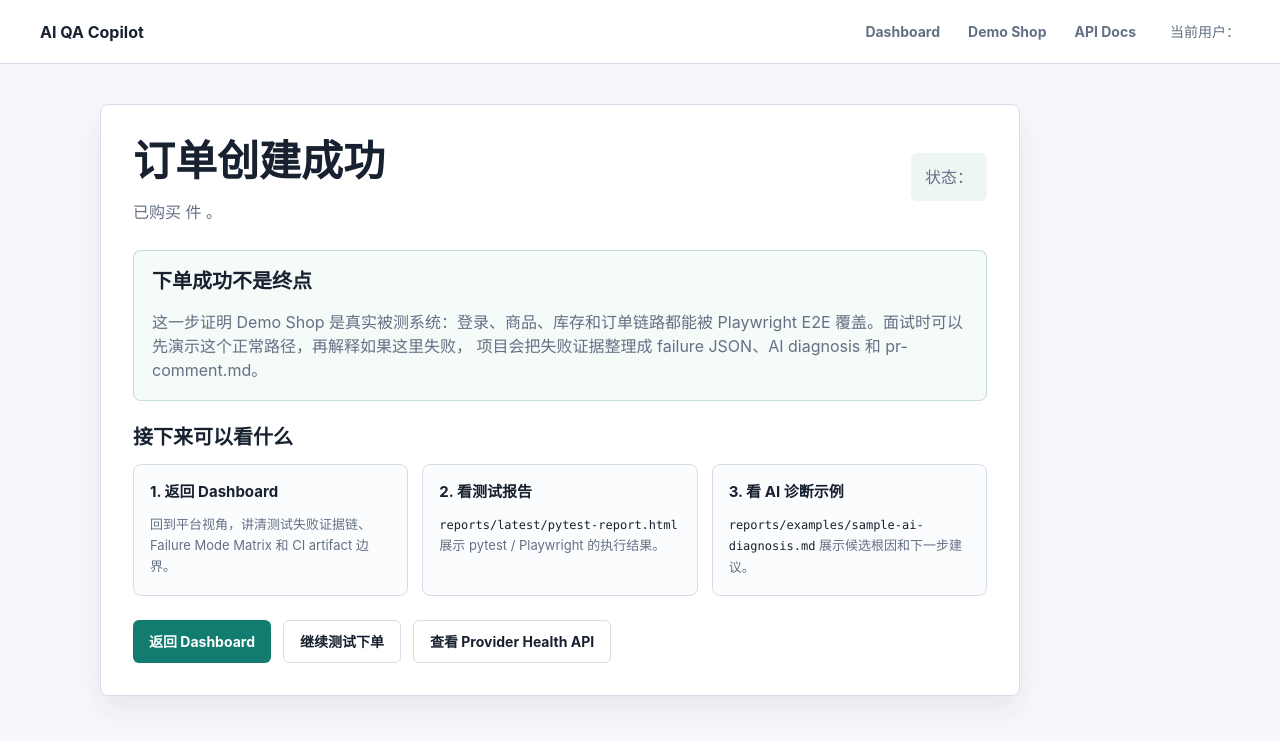
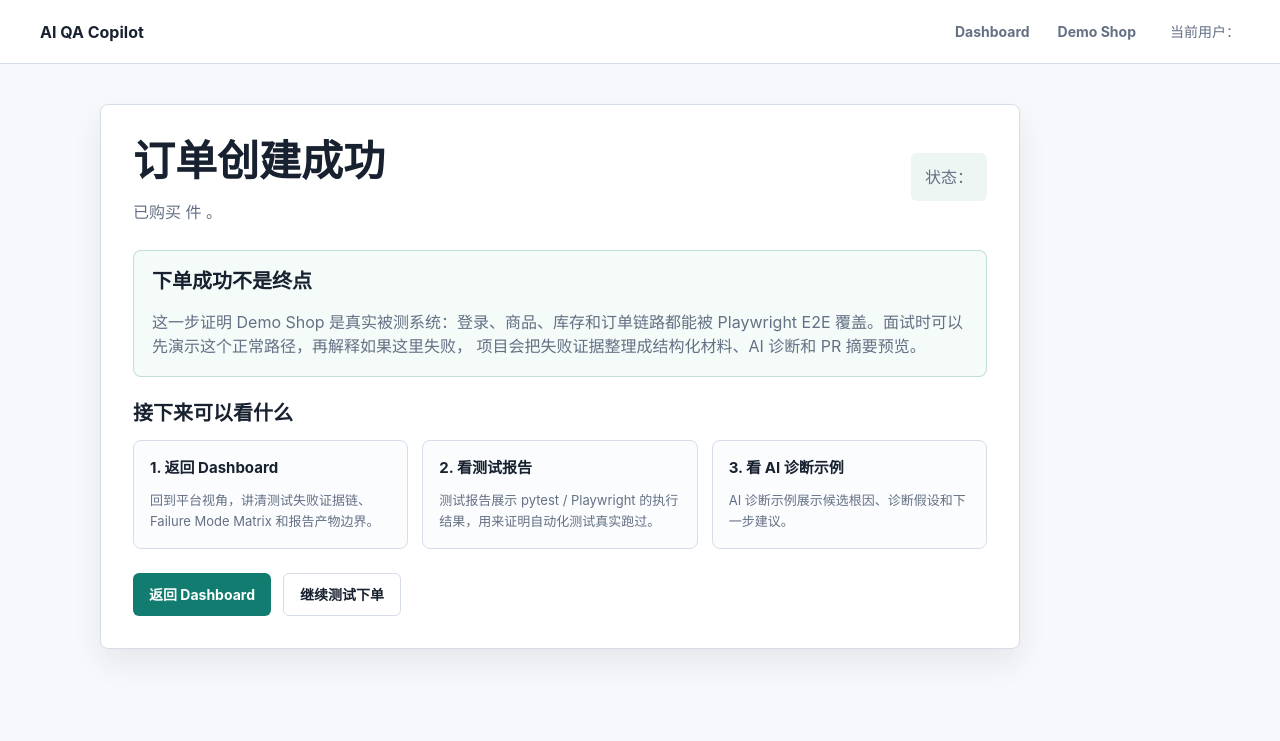
Before and after one commit to sbkyc/ai-qa-copilot, a FastAPI app: template app/templates/order_success.html in a window 1280 px wide. Shown: the top 741 px of the page. Run offline with FastAPI, Linux system fonts and the light colour scheme; the template is opened without the code that fills it, so the values that code supplies are empty.

Commit message:
hide internal demo details from UI (#20)
Co-authored-by: Codex <codex@example.local>

```diff
--- a/app/main.py
+++ b/app/main.py
@@ -40,18 +40,18 @@ templates = Jinja2Templates(directory="app/templates")
 
 PROVIDER_ISSUE_LABELS = {
     "api_key": "缺少 API key",
-    "base_url": "缺少 base URL",
-    "model": "缺少 model",
-    "unsupported_provider": "不支持的 provider",
-    "unsupported_api_style": "不支持的 API style",
+    "base_url": "缺少服务地址",
+    "model": "缺少模型配置",
+    "unsupported_provider": "不支持的 AI 服务",
+    "unsupported_api_style": "不支持的 API 类型",
 }
 
 PROVIDER_ISSUE_HINTS = {
-    "api_key": "配置 AI_API_KEY 或对应服务商的专用 key。",
-    "base_url": "为 OpenAI-compatible 网关配置 AI_BASE_URL。",
-    "model": "为当前 provider 配置 AI_MODEL。",
-    "unsupported_provider": "检查 AI_PROVIDER 是否拼写正确。",
-    "unsupported_api_style": "使用 AI_API_STYLE=chat 或 AI_API_STYLE=responses。",
+    "api_key": "配置 AI 服务密钥。",
+    "base_url": "为兼容网关配置服务地址。",
+    "model": "为当前 AI 服务配置模型。",
+    "unsupported_provider": "检查 AI 服务名称是否拼写正确。",
+    "unsupported_api_style": "检查 API 调用类型配置。",
 }
 
 DASHBOARD_VALUE_CARDS = [
@@ -65,8 +65,7 @@ DASHBOARD_VALUE_CARDS = [
     {
         "title": "失败证据链",
         "body": (
-            "测试失败会沉淀 pytest HTML report、failure JSON，以及可用时的 "
-            "screenshots / traces。"
+            "测试失败会沉淀测试报告、结构化失败证据，以及可用时的浏览器截图或调试附件。"
         ),
     },
     {
@@ -74,22 +73,22 @@ DASHBOARD_VALUE_CARDS = [
         "body": "把失败上下文组织成 Failure Mode Matrix，输出证据、分类、候选根因和下一步建议。",
     },
     {
-        "title": "Provider 安全边界",
-        "body": "AI 服务状态可观察，但不暴露 API key、base URL、model 或 key source。",
+        "title": "AI 服务安全边界",
+        "body": "AI 服务状态可观察，但不展示密钥或内部配置。",
     },
     {
         "title": "CI 作品集产物",
-        "body": "qa-reports 与 demo-qa-reports 让面试官不用复现失败，也能看到完整 QA 交付物。",
+        "body": "真实 CI 报告包与安全演示报告包，让面试官不用复现失败，也能看到完整 QA 交付物。",
     },
 ]
 
 DASHBOARD_PIPELINE_STEPS = [
     "pytest / Playwright",
-    "failure JSON",
-    "AI diagnosis",
+    "结构化失败证据",
+    "AI 诊断",
     "Failure Mode Matrix",
-    "dry-run PR comment preview",
-    "qa-reports",
+    "PR 摘要预览",
+    "CI 报告包",
 ]
 
 FAILURE_MODE_ROWS = [
@@ -127,17 +126,16 @@ FAILURE_MODE_ROWS = [
 
 ARTIFACT_CARDS = [
     {
-        "title": "qa-reports",
-        "kind": "真实 CI artifact",
+        "title": "CI 报告包",
+        "kind": "真实 CI 产物",
         "body": (
-            "push / pull_request CI 上传的测试报告、failure JSON、AI diagnosis "
-            "和 dry-run PR comment preview。"
+            "CI 上传的测试报告、结构化失败证据、AI 诊断和 PR 摘要预览。"
         ),
     },
     {
-        "title": "demo-qa-reports",
-        "kind": "workflow_dispatch curated demo artifact",
-        "body": "基于 reports/examples 的稳定面试演示产物，不代表本次真实 CI 失败。",
+        "title": "演示报告包",
+        "kind": "手动生成的安全演示报告包",
+        "body": "基于安全示例数据生成，适合稳定面试展示，不代表当前真实故障。",
     },
 ]
 
--- a/app/templates/login.html
+++ b/app/templates/login.html
@@ -12,7 +12,6 @@
       <nav class="topbar-nav" aria-label="主导航">
         <a href="/">Dashboard</a>
         <a href="/login" aria-current="page">Demo Shop</a>
-        <a href="/docs">API Docs</a>
       </nav>
       <span class="topbar-meta">被测演示商店</span>
     </header>
--- a/app/templates/order_success.html
+++ b/app/templates/order_success.html
@@ -12,7 +12,6 @@
       <nav class="topbar-nav" aria-label="主导航">
         <a href="/">Dashboard</a>
         <a href="/login">Demo Shop</a>
-        <a href="/docs">API Docs</a>
       </nav>
       <span class="topbar-meta">当前用户：{{ username }}</span>
     </header>
@@ -31,7 +30,7 @@
           <p>
             这一步证明 Demo Shop 是真实被测系统：登录、商品、库存和订单链路都能被
             Playwright E2E 覆盖。面试时可以先演示这个正常路径，再解释如果这里失败，
-            项目会把失败证据整理成 failure JSON、AI diagnosis 和 pr-comment.md。
+            项目会把失败证据整理成结构化材料、AI 诊断和 PR 摘要预览。
           </p>
         </div>
 
@@ -40,15 +39,15 @@
           <div class="result-next-grid">
             <article>
               <h3>1. 返回 Dashboard</h3>
-              <p>回到平台视角，讲清测试失败证据链、Failure Mode Matrix 和 CI artifact 边界。</p>
+              <p>回到平台视角，讲清测试失败证据链、Failure Mode Matrix 和报告产物边界。</p>
             </article>
             <article>
               <h3>2. 看测试报告</h3>
-              <p><code>reports/latest/pytest-report.html</code> 展示 pytest / Playwright 的执行结果。</p>
+              <p>测试报告展示 pytest / Playwright 的执行结果，用来证明自动化测试真实跑过。</p>
             </article>
             <article>
               <h3>3. 看 AI 诊断示例</h3>
-              <p><code>reports/examples/sample-ai-diagnosis.md</code> 展示候选根因和下一步建议。</p>
+              <p>AI 诊断示例展示候选根因、诊断假设和下一步建议。</p>
             </article>
           </div>
         </section>
@@ -56,7 +55,6 @@
         <div class="result-actions">
           <a class="button-link" href="/">返回 Dashboard</a>
           <a class="button-link button-link-secondary" href="/products">继续测试下单</a>
-          <a class="button-link button-link-secondary" href="/api/provider-health">查看 Provider Health API</a>
         </div>
       </section>
     </main>
--- a/app/templates/products.html
+++ b/app/templates/products.html
@@ -12,7 +12,6 @@
       <nav class="topbar-nav" aria-label="主导航">
         <a href="/">Dashboard</a>
         <a href="/login">Demo Shop</a>
-        <a href="/docs">API Docs</a>
       </nav>
       <span class="topbar-meta">当前用户：{{ username }}</span>
     </header>
```
Also changed, not shown: app/templates/dashboard.html (+16 -17 lines), tests/api/test_web_pages.py (+64 -15 lines).
